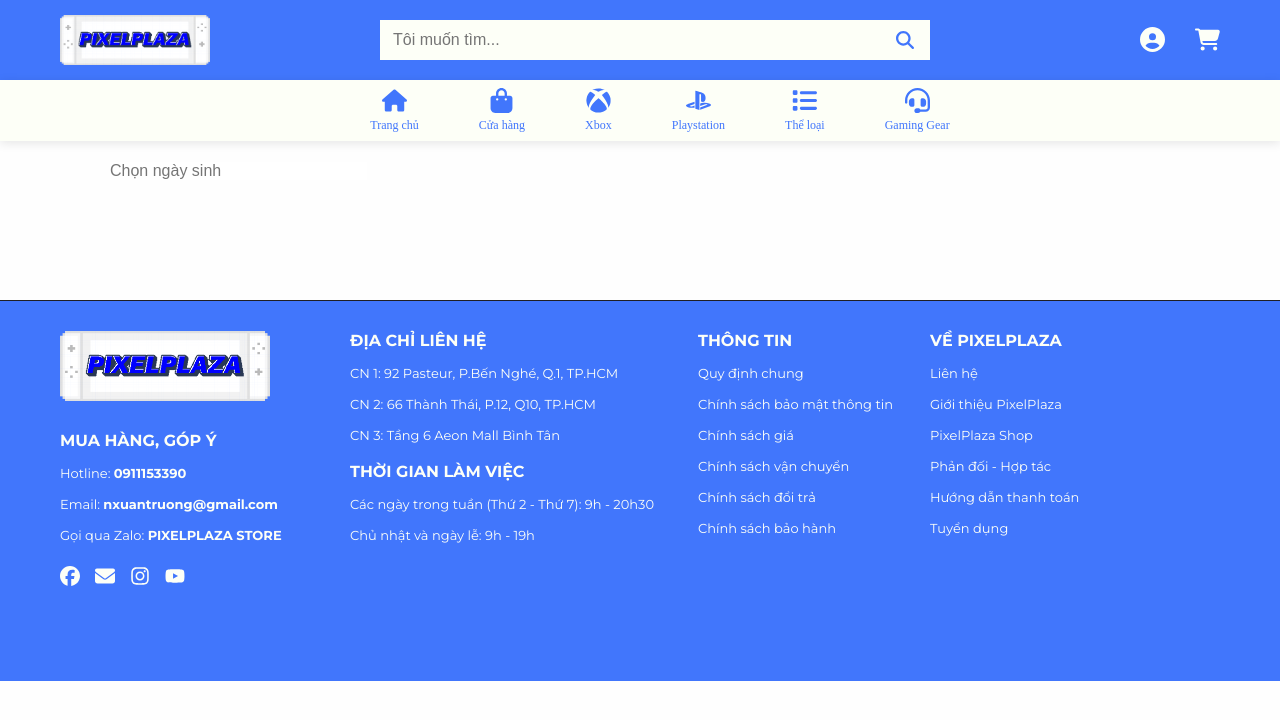
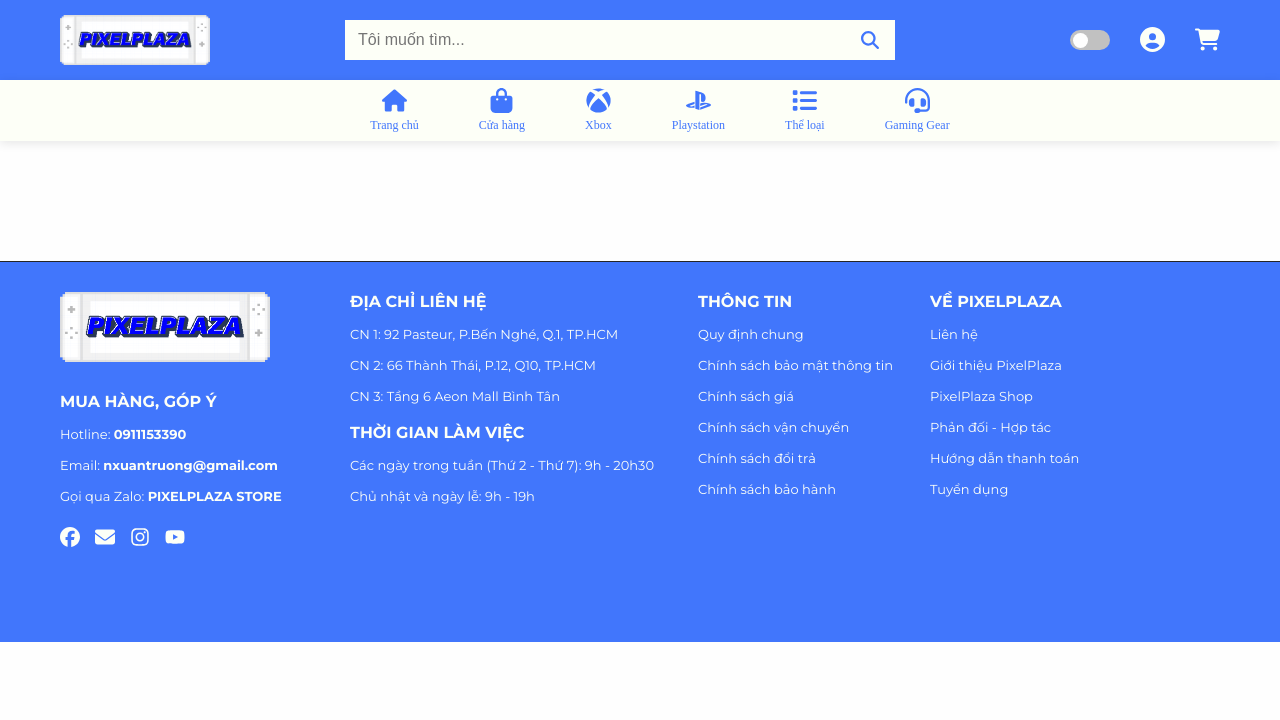
Before and after one commit to springschool623/project-pixel-plaza, a Next.js app: page /contact in a window 1280 px wide. Shown: the top 720 px of the page. Built offline with nearby package versions, Linux system fonts and the light colour scheme.

Commit message:
UpdateDarkMode

```diff
--- a/src/app/(pages)/contact/page.tsx
+++ b/src/app/(pages)/contact/page.tsx
@@ -1,10 +1,10 @@
 'use client'
-import CustomDatePicker from "@/app/components/CustomDatePicker";
+
+import ToggleDarkMode from "@/app/components/ToggleDarkMode";
 
 export default function Contact() {
   return(
     <div>
-      <CustomDatePicker/>
     </div>
   );
 }
--- a/src/app/components/Header.tsx
+++ b/src/app/components/Header.tsx
@@ -4,6 +4,7 @@ import Image from "next/image";
 import { FontAwesomeIcon } from '@fortawesome/react-fontawesome';
 import { faUser, faShoppingCart, faUserCircle, faSearch, faHeart } from '@fortawesome/free-solid-svg-icons';
 import styles from '../../../styles/Header.module.css'
+import ToggleDarkMode from './ToggleDarkMode';
 
 const Header = () => {
   return (
@@ -20,6 +21,7 @@ const Header = () => {
         </button>
       </div>
       <ul className={styles.headerList}>
+      <ToggleDarkMode/>
         <li className={styles.headerItem}>
           <Link href="/login">
               <FontAwesomeIcon icon={faUserCircle} className={styles.headerIcon}/>
--- /dev/null
+++ b/src/app/components/ToggleDarkMode.tsx
@@ -0,0 +1,13 @@
+import styles from '../../../styles/ToggleDarkMode.module.css';
+
+const ToggleDarkMode = () => {
+  return (
+    <div className={styles.darkmodeContainer}>
+        <input type="checkbox" id="darkmodeButton"/>
+        <label htmlFor="darkmodeButton" className={styles.darkmodeLabel}></label>
+
+    </div>
+  );
+};
+
+export default ToggleDarkMode;
--- a/src/app/globals.css
+++ b/src/app/globals.css
@@ -7,10 +7,14 @@
   --primary-color: #4176FC;
   --secondary-color: #FDFFF7;
   --dark-blue-color: #293854;
-  --black-color: #201F24;
+  --black-color: #252525;
   --white-color: #FEFEFE;
   --lighter-primary-color: #4176fc8a;
   --gray-color: #c1c1c1;
+
+  --text-color: var(--black-color);
+
+  --card-shadow-color: rgba(0, 0, 0, 0.1);
 
   /* FONT */
   --primary-font-family: '__Montserrat_b1da2a', '__Montserrat_Fallback_b1da2a';
@@ -25,6 +29,18 @@ body {
   font-family: var(--primary-font-family);
 }
 
+body:has(#darkmodeButton:checked) {
+  --primary-color: var(--dark-blue-color);
+  --secondary-color: #d4d5cf;
+  --white-color: #cdcdcd;
+
+  --card-shadow-color: rgba(255, 255, 255, 0.1);
+
+  --text-color: var(--white-color);
+
+  background: var(--black-color);
+}
+
 .mainCSS {
   margin: 20px 60px;
   margin-bottom: 120px;
--- a/styles/HomePageList.module.css
+++ b/styles/HomePageList.module.css
@@ -1,7 +1,8 @@
 .listTitle {
     font-size: 20px;
     font-weight: bold;
-    border-bottom: 2px solid var(--black-color);
+    color: var(--text-color);
+    border-bottom: 2px solid var(--text-color);
 }
 
 .listCover {
--- /dev/null
+++ b/styles/ToggleDarkMode.module.css
@@ -0,0 +1,38 @@
+.darkmodeContainer {
+    display: flex;
+    align-items: center;
+    justify-content: center;
+  }
+
+  .darkmodeLabel {
+    background-color: var(--gray-color);
+    width: 40px;
+    height: 20px;
+    border-radius: 40px;
+    cursor: pointer;
+    position: relative;
+    transition: 0.25s;
+  }
+
+  .darkmodeLabel::before {
+    position: absolute;
+    content: '';
+    background-color: var(--white-color);
+    width: 15px;
+    height: 15px;
+    border-radius: 40px;
+    margin: 2.5px;
+    transition: 0.25s;
+  }
+
+  .darkmodeContainer input:checked + .darkmodeLabel {
+    background-color: var(--black-color);
+  }
+
+  .darkmodeContainer input:checked + .darkmodeLabel::before {
+    transform: translateX(20px);
+  }
+
+  .darkmodeContainer input {
+    display: none;
+  }
```
Also changed, not shown: styles/ProductCard.module.css (+11 -1 lines), styles/ProductDetails.module.css (+13 -3 lines), styles/QuantityCount.module.css (+5 -4 lines).
